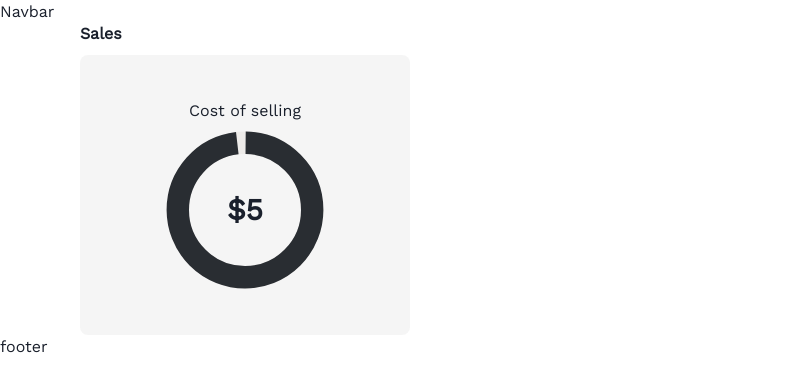
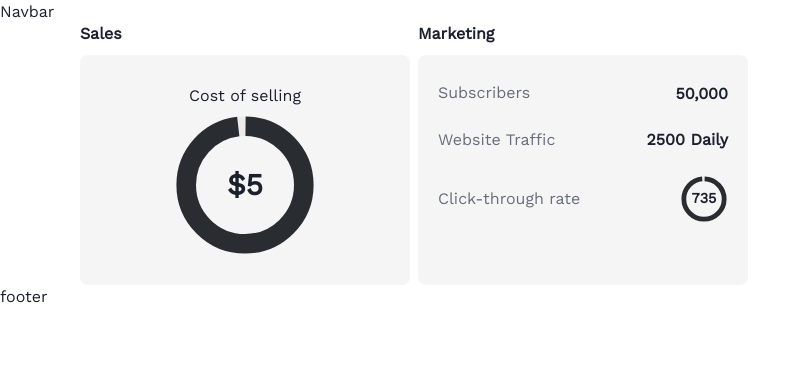
Before and after one commit to workshopapps/workshopapps-portfolio, a Next.js app in the folder frontend/: page /dashboard in a window 1280 px wide. Shown: the top 392 px of the page, without its empty margins (0-791 px from the left). Built offline with nearby package versions, Linux system fonts and the light colour scheme.

Commit message:
chore: reduced the height of product and marketing cards

```diff
--- a/frontend/components/marketing-card/index.jsx
+++ b/frontend/components/marketing-card/index.jsx
@@ -5,6 +5,7 @@ import {
   CircularProgress,
   CircularProgressLabel,
   Heading,
+  HStack,
 } from "@chakra-ui/react";
 
 function MarketCard() {
@@ -14,29 +15,31 @@ function MarketCard() {
       <Stack
         alignItems="center"
         bg="brand.100"
-        minH="280px"
+        minH="230px"
         w="full"
-        justifyContent="center"
         rounded="8px"
         padding="20px"
+        pt="27px"
       >
-        <Stack>
-          <HStack>
-            <Text>Subscribers</Text>
+        <Stack w="full" spacing={6}>
+          <HStack justifyContent="space-between" w="full">
+            <Text color="text.200">Subscribers</Text>
             <Heading fontSize="md">50,000</Heading>
           </HStack>
-          <Stack>
-            <CircularProgress
-              value={98}
-              color="brand.50"
-              size="160px"
-              thickness="14px"
-            >
-              <CircularProgressLabel>
-                <Heading fontSize="3xl">$5</Heading>
-              </CircularProgressLabel>
-            </CircularProgress>
-          </Stack>
+          <HStack justifyContent="space-between" w="full">
+            <Text color="text.200">Website Traffic</Text>
+            <Heading fontSize="md">2500 Daily</Heading>
+          </HStack>
+          <HStack justifyContent="space-between" w="full">
+            <Text color="text.200">Click-through rate</Text>
+            <Stack>
+              <CircularProgress value={98} color="brand.50">
+                <CircularProgressLabel>
+                  <Heading fontSize="nm">735</Heading>
+                </CircularProgressLabel>
+              </CircularProgress>
+            </Stack>
+          </HStack>
         </Stack>
       </Stack>
     </Stack>
--- a/frontend/components/sales-card/index.jsx
+++ b/frontend/components/sales-card/index.jsx
@@ -14,8 +14,9 @@ function SalesCard() {
       <Stack
         alignItems="center"
         bg="brand.100"
-        minH="280px"
+        minH="230px"
         w="full"
+        padding="20px"
         justifyContent="center"
         rounded="8px"
       >
@@ -25,7 +26,7 @@ function SalesCard() {
             <CircularProgress
               value={98}
               color="brand.50"
-              size="160px"
+              size="140px"
               thickness="14px"
             >
               <CircularProgressLabel>
--- a/frontend/pages/dashboard.jsx
+++ b/frontend/pages/dashboard.jsx
@@ -1,7 +1,7 @@
 import Head from "next/head";
 import SalesCard from "../components/sales-card";
-import { Stack } from "@chakra-ui/react";
-import styles from "../styles/Home.module.css";
+import MarketingCard from "../components/marketing-card";
+import { Stack, HStack } from "@chakra-ui/react";
 
 export default function Dashboard() {
   return (
@@ -11,7 +11,10 @@ export default function Dashboard() {
         <link rel="icon" href="/favicon.ico" />
       </Head>
       <Stack px={20}>
-        <SalesCard />
+        <HStack>
+          <SalesCard />
+          <MarketingCard />
+        </HStack>
       </Stack>
     </div>
   );
```
